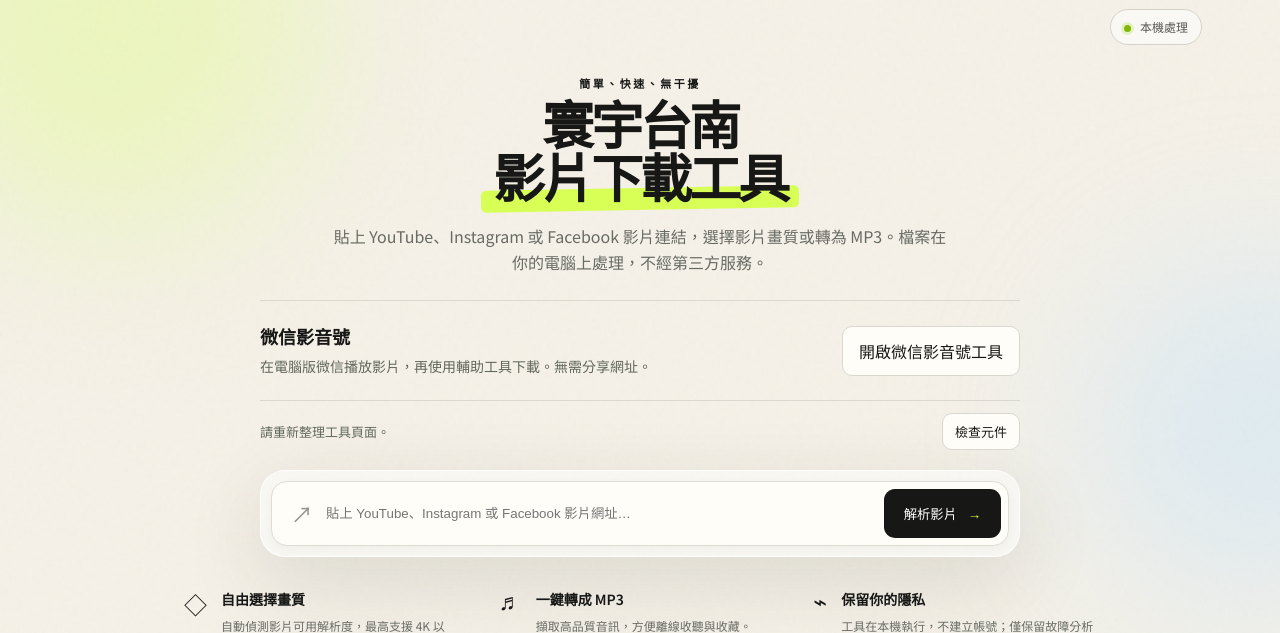
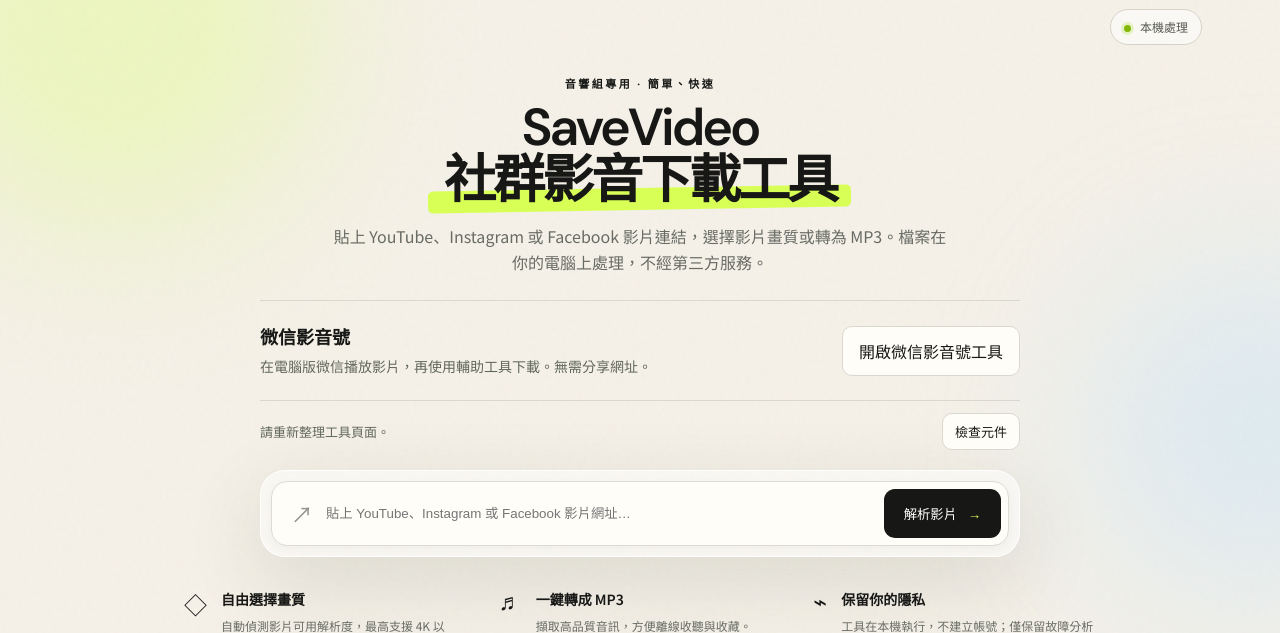
Before and after one commit to yukidu/Download-Starry, a Flask app: page / in a window 1280 px wide. Shown: the top 633 px of the page. Run offline with Flask 3, Linux system fonts and the light colour scheme.

Commit message:
Rename application and deployment to SaveVideo

```diff
--- a/cloudflare/access.js
+++ b/cloudflare/access.js
@@ -31,7 +31,7 @@
   } catch { /* Treat malformed Base64 as unauthenticated. */ }
   if (!await equalSecret(credentials, `${env.AUTH_USER || 'samuel'}:${env.AUTH_PASSWORD}`)) {
     return errorResponse('請輸入此工具的使用者名稱與密碼', 401, {
-      'WWW-Authenticate': 'Basic realm="Huanyu Downloader", charset="UTF-8"',
+      'WWW-Authenticate': 'Basic realm="SaveVideo", charset="UTF-8"',
     });
   }
   if (!['GET', 'HEAD'].includes(request.method)) {
--- a/package.json
+++ b/package.json
@@ -1,5 +1,5 @@
 {
-  "name": "huanyu-video-downloader",
+  "name": "savevideo",
   "version": "1.2.0",
   "private": true,
   "type": "module",
--- a/templates/index.html
+++ b/templates/index.html
@@ -4,7 +4,7 @@
   <meta charset="utf-8">
   <meta name="integration-token" content="{{ integration_token }}">
   <meta name="viewport" content="width=device-width, initial-scale=1">
-  <title>寰宇台南 影片下載工具</title>
+  <title>SaveVideo · 音響組社群影音下載工具</title>
   <link rel="icon" href="{{ url_for('static', filename='favicon.ico') }}" sizes="any">
   <link rel="preconnect" href="https://fonts.googleapis.com">
   <link rel="preconnect" href="https://fonts.gstatic.com" crossorigin>
@@ -17,8 +17,8 @@
   <nav><span></span><span class="local-pill"><i></i> {{ '雲端處理 · 儲存到你的裝置' if cloud_mode else '本機處理' }}</span></nav>
   <main>
     <section class="hero">
-      <div class="eyebrow">簡單、快速、無干擾</div>
-      <h1>寰宇台南<br><span>影片下載工具</span></h1>
+      <div class="eyebrow">音響組專用 · 簡單、快速</div>
+      <h1>SaveVideo<br><span>社群影音下載工具</span></h1>
       <p>貼上 YouTube、Instagram 或 Facebook 影片連結，選擇影片畫質或轉為 MP3。{{ '處理完成後，直接儲存到你的電腦或手機。' if cloud_mode else '檔案在你的電腦上處理，不經第三方服務。' }}</p>
     </section>
 
```
Also changed, not shown: deployment/ASSESSMENT.md (+1 -1 lines), README.md, deployment/README.md, 1 other file.
